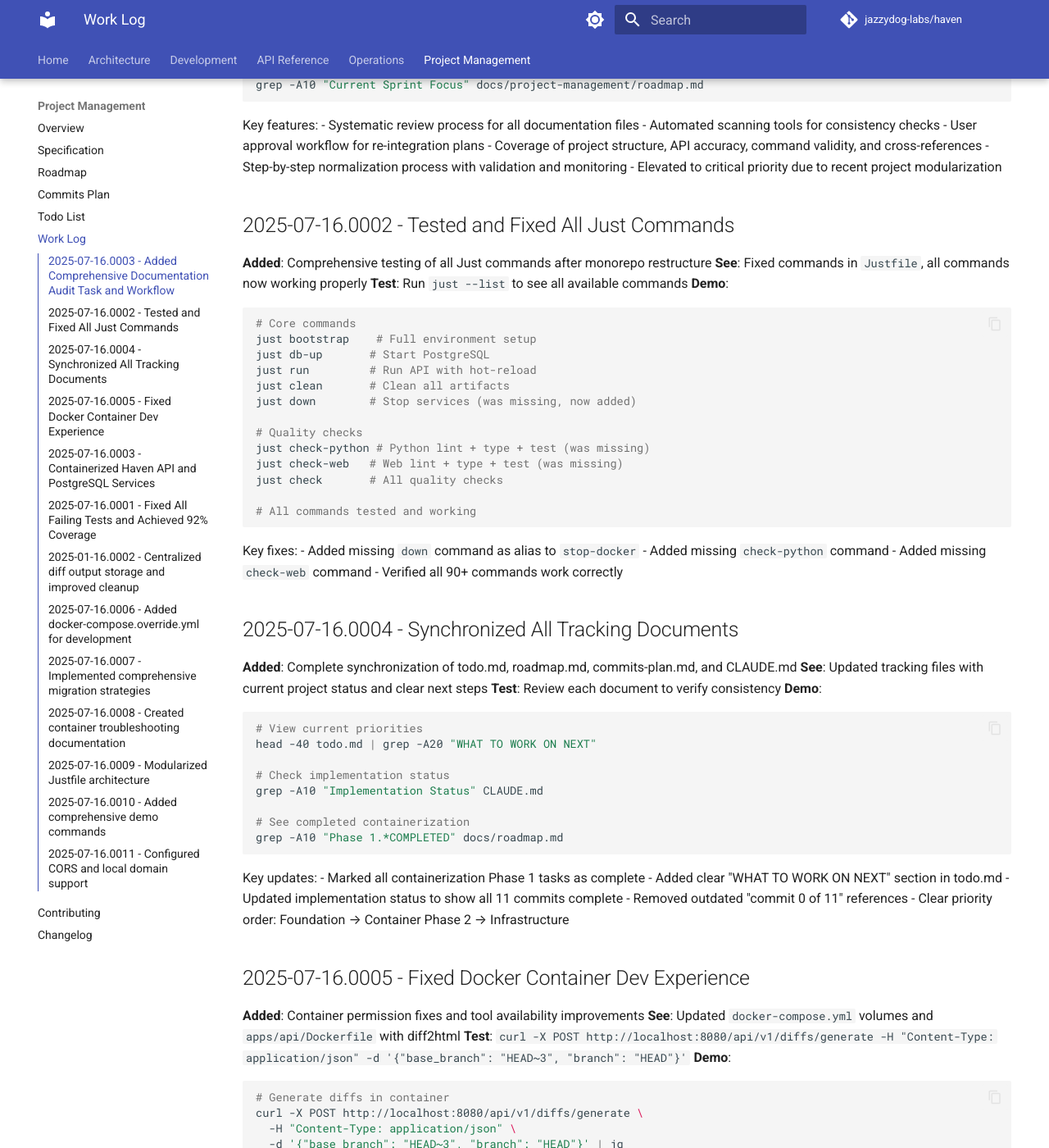
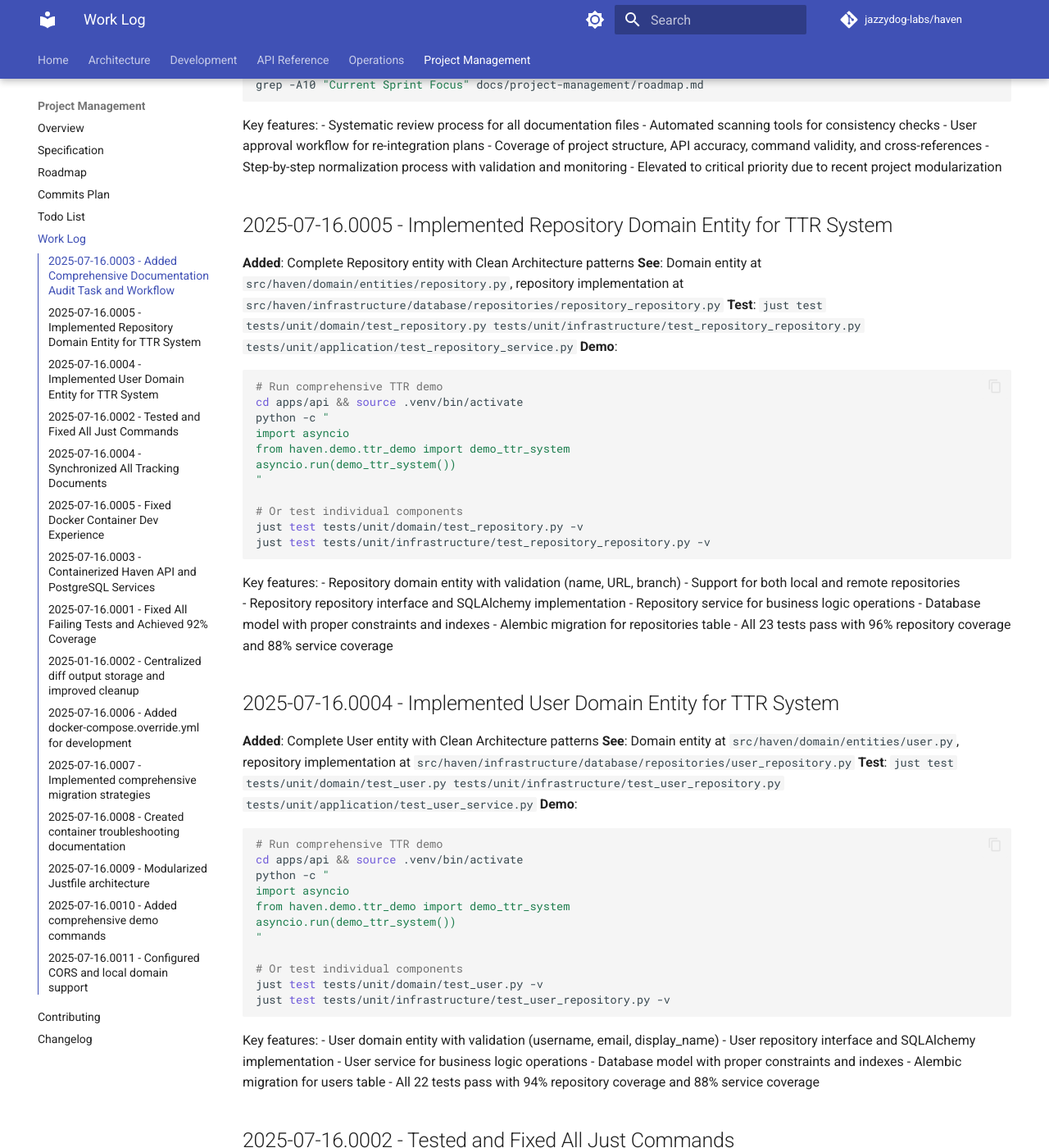
Before and after one commit to jazzydog-labs/haven, an MkDocs documentation site: the page built from docs/project-management/work-log.md, in a window 1280 px wide and 1400 px high, scrolled down 544 px. Shown: the whole window at 82% size. Built offline with MkDocs 1.6.1 and Material for MkDocs 9.7.7, drawn with Linux system fonts in a browser that asks for light colours; comment, search, counter and statistics services are not loaded; the version menu is left out.

Commit message:
feat: Add comprehensive TTR system demo and documentation
Add complete demo system for TTR (Task, Todo, Review) features:
- Interactive demo script showing User and Repository management
- Full documentation with testing instructions
- Database schema examples and architecture overview
- Work log entries with demo commands
- Just command integration: `just demo-ttr`

Demo features:
- User CRUD operations with validation
- Repository management (local and remote)
- Data validation demonstrations
- Database statistics and test coverage summary
- Clean demo data cleanup

Run with: `just demo-ttr` (requires db-up and db-migrate)
Full docs at: docs/development/ttr-demo.md

🤖 Generated with [Claude Code](https://claude.ai/code)

Co-Authored-By: Claude <noreply@anthropic.com>

````diff
--- a/docs/project-management/work-log.md
+++ b/docs/project-management/work-log.md
@@ -30,6 +30,61 @@ Key features:
 - Coverage of project structure, API accuracy, command validity, and cross-references
 - Step-by-step normalization process with validation and monitoring
 - Elevated to critical priority due to recent project modularization
+
+## 2025-07-16.0005 - Implemented Repository Domain Entity for TTR System
+**Added**: Complete Repository entity with Clean Architecture patterns
+**See**: Domain entity at `src/haven/domain/entities/repository.py`, repository implementation at `src/haven/infrastructure/database/repositories/repository_repository.py`
+**Test**: `just test tests/unit/domain/test_repository.py tests/unit/infrastructure/test_repository_repository.py tests/unit/application/test_repository_service.py`
+**Demo**:
+```bash
+# Run comprehensive TTR demo
+cd apps/api && source .venv/bin/activate
+python -c "
+import asyncio
+from haven.demo.ttr_demo import demo_ttr_system
+asyncio.run(demo_ttr_system())
+"
+
+# Or test individual components
+just test tests/unit/domain/test_repository.py -v
+just test tests/unit/infrastructure/test_repository_repository.py -v
+```
+
+Key features:
+- Repository domain entity with validation (name, URL, branch)
+- Support for both local and remote repositories
+- Repository repository interface and SQLAlchemy implementation
+- Repository service for business logic operations
+- Database model with proper constraints and indexes
+- Alembic migration for repositories table
+- All 23 tests pass with 96% repository coverage and 88% service coverage
+
+## 2025-07-16.0004 - Implemented User Domain Entity for TTR System
+**Added**: Complete User entity with Clean Architecture patterns
+**See**: Domain entity at `src/haven/domain/entities/user.py`, repository implementation at `src/haven/infrastructure/database/repositories/user_repository.py`
+**Test**: `just test tests/unit/domain/test_user.py tests/unit/infrastructure/test_user_repository.py tests/unit/application/test_user_service.py`
+**Demo**:
+```bash
+# Run comprehensive TTR demo
+cd apps/api && source .venv/bin/activate
+python -c "
+import asyncio
+from haven.demo.ttr_demo import demo_ttr_system
+asyncio.run(demo_ttr_system())
+"
+
+# Or test individual components
+just test tests/unit/domain/test_user.py -v
+just test tests/unit/infrastructure/test_user_repository.py -v
+```
+
+Key features:
+- User domain entity with validation (username, email, display_name)
+- User repository interface and SQLAlchemy implementation
+- User service for business logic operations
+- Database model with proper constraints and indexes
+- Alembic migration for users table
+- All 22 tests pass with 94% repository coverage and 88% service coverage
 
 ## 2025-07-16.0002 - Tested and Fixed All Just Commands
 **Added**: Comprehensive testing of all Just commands after monorepo restructure
````
Also changed, not shown: docs/development/ttr-demo.md (added, +240 -0 lines), 3 other files.
